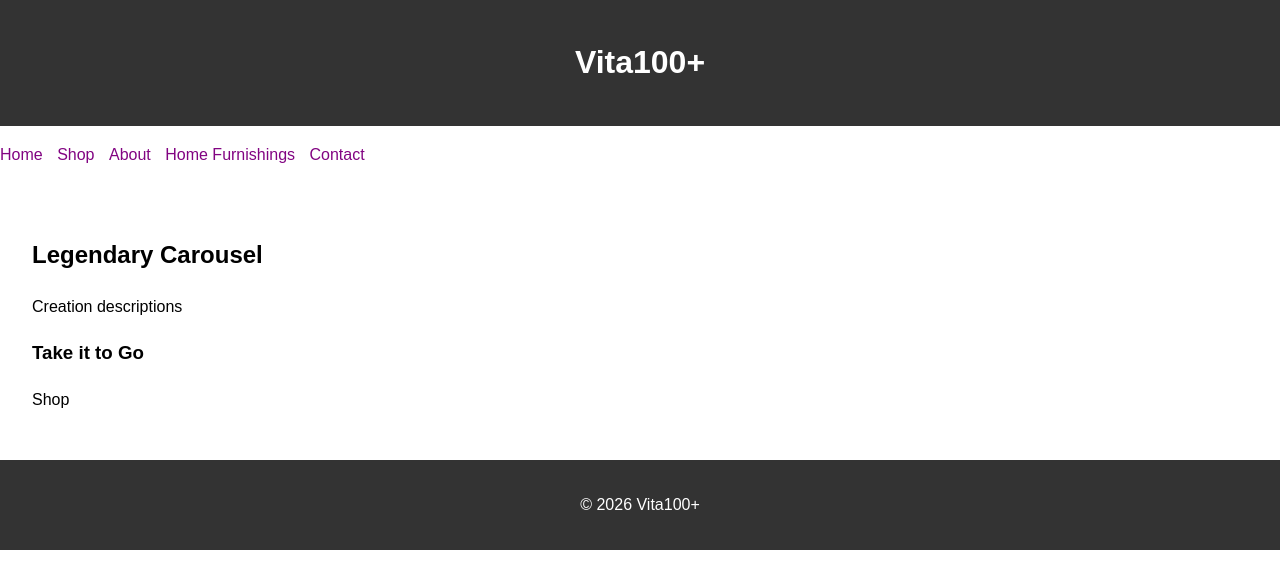
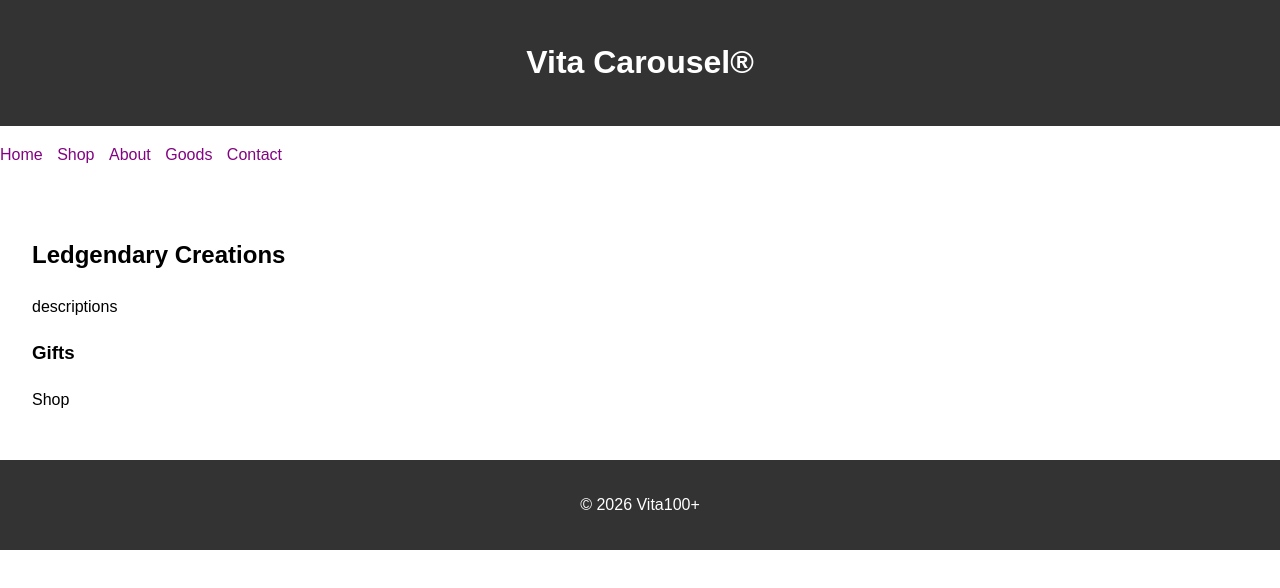
Before and after one commit to CJ76JUICE/automatic-enigma, a plain HTML site: page index.html in a window 1280 px wide. Drawn offline with Linux system fonts and the light colour scheme.

Commit message:
page updates

```diff
--- a/index.html
+++ b/index.html
@@ -3,7 +3,7 @@
 <head>
     <meta charset="UTF-8">
     <meta name="viewport" content="width=device-width, initial-scale=1.0">
-    <title>Vita100+</title>
+    <title>Vita Carousel®</title>
     <style>
         /* Basic CSS for the layout can go here */
         body {
@@ -38,7 +38,7 @@
 <body>
 
     <header>
-        <h1>Vita100+</h1>
+        <h1>Vita Carousel®</h1>
     </header>
 
     <nav>
@@ -46,16 +46,16 @@
             <li><a href="index.html">Home</a></li>
             <li><a href="art.html">Shop</a></li>
             <li><a href="about.html">About</a></li>
-            <li><a href="home furnishings.html">Home Furnishings</a></li>
+            <li><a href="goods.html">Goods</a></li>
             <li><a href="contact.html">Contact</a></li>
         </ul>
     </nav>
 
     <main>
-        <h2>Legendary Carousel</h2>
-        <p>Creation descriptions</p>
+        <h2>Ledgendary Creations</h2>
+        <p>descriptions</p>
 
-        <h3>Take it to Go</h3>
+        <h3>Gifts</h3>
         <p>Shop</p>
     </main>
 
```
Also changed, not shown: goods.html (added), homefunishings.html (deleted).
